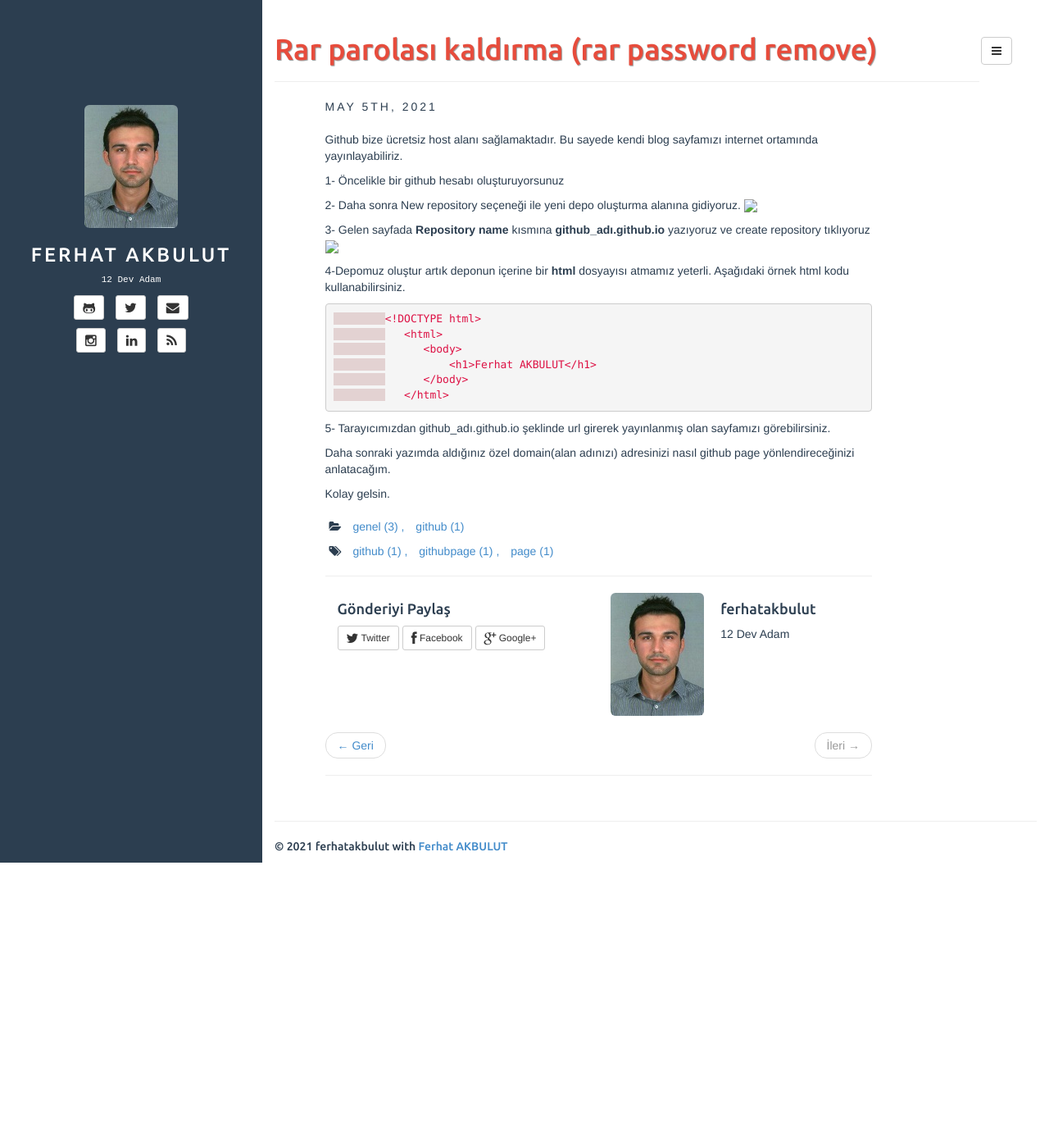
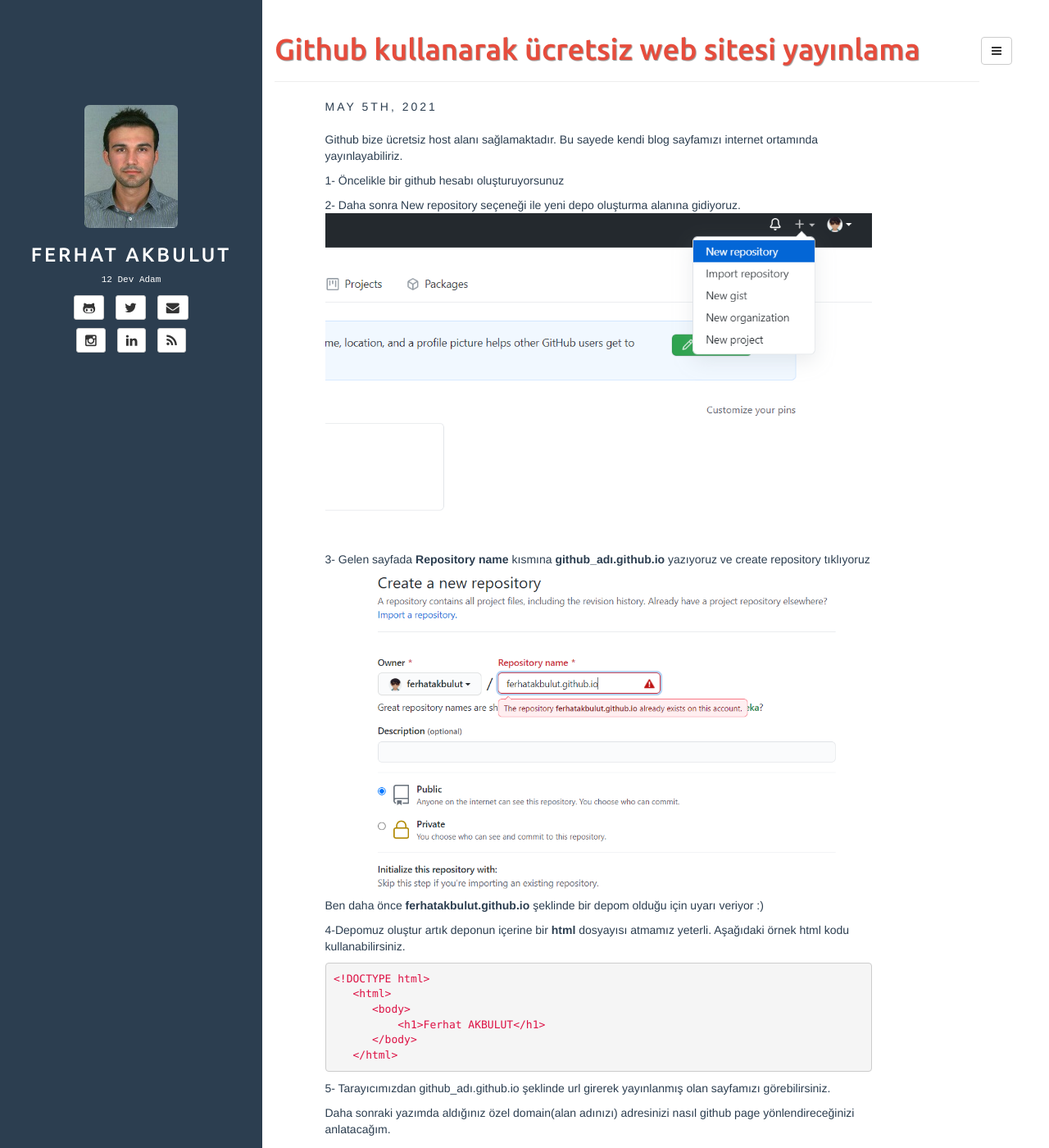
Before and after one commit to ferhatakbulut/ferhatakbulut.github.io, a Jekyll site: the page built from _posts/2021-05-05-github-page-create.md, in a window 1280 px wide and 1400 px high. Shown: the whole window at 82% size. Built offline with Jekyll 4.4.1, drawn with Linux system fonts in a browser that asks for light colours.

Commit message:
update github page post

```diff
--- a/_posts/2021-05-05-github-page-create.md
+++ b/_posts/2021-05-05-github-page-create.md
@@ -1,6 +1,6 @@
 ---
 layout: post
-title: Rar parolası kaldırma (rar password remove)
+title: Github kullanarak ücretsiz web sitesi yayınlama
 categories: [genel, github]
 tags: [github, githubpage,page]
 description: Github Page kullanarak internet ortamında web site yayınlama.
@@ -11,21 +11,23 @@
 1- Öncelikle bir github hesabı oluşturuyorsunuz
 
 2- Daha sonra New repository seçeneği ile yeni depo oluşturma alanına gidiyoruz.
-<img src="image/g1.png">
+<img src="https://raw.githubusercontent.com/ferhatakbulut/ferhatakbulut.github.io/main/image/g1.png">
 
 3- Gelen sayfada **Repository name** kısmına **github_adı.github.io** yazıyoruz ve create repository tıklıyoruz
-<img src="image/g2.png">
+<img src="https://raw.githubusercontent.com/ferhatakbulut/ferhatakbulut.github.io/main/image/g2.png">
+
+Ben daha önce **ferhatakbulut.github.io** şeklinde bir depom olduğu için uyarı veriyor :)
 
 4-Depomuz oluştur artık deponun içerine bir **html** dosyayısı atmamız yeterli.
 Aşağıdaki örnek html kodu kullanabilirsiniz.
 
 {% highlight yaml %}
-	<!DOCTYPE html>
-	   <html>
-	      <body>
-	          <h1>Ferhat AKBULUT</h1>
-	      </body>
-	   </html>
+<!DOCTYPE html>
+   <html>
+      <body>
+          <h1>Ferhat AKBULUT</h1>
+      </body>
+   </html>
 {% endhighlight %}
 
 5- Tarayıcımızdan github_adı.github.io şeklinde url girerek yayınlanmış olan sayfamızı görebilirsiniz.
```
